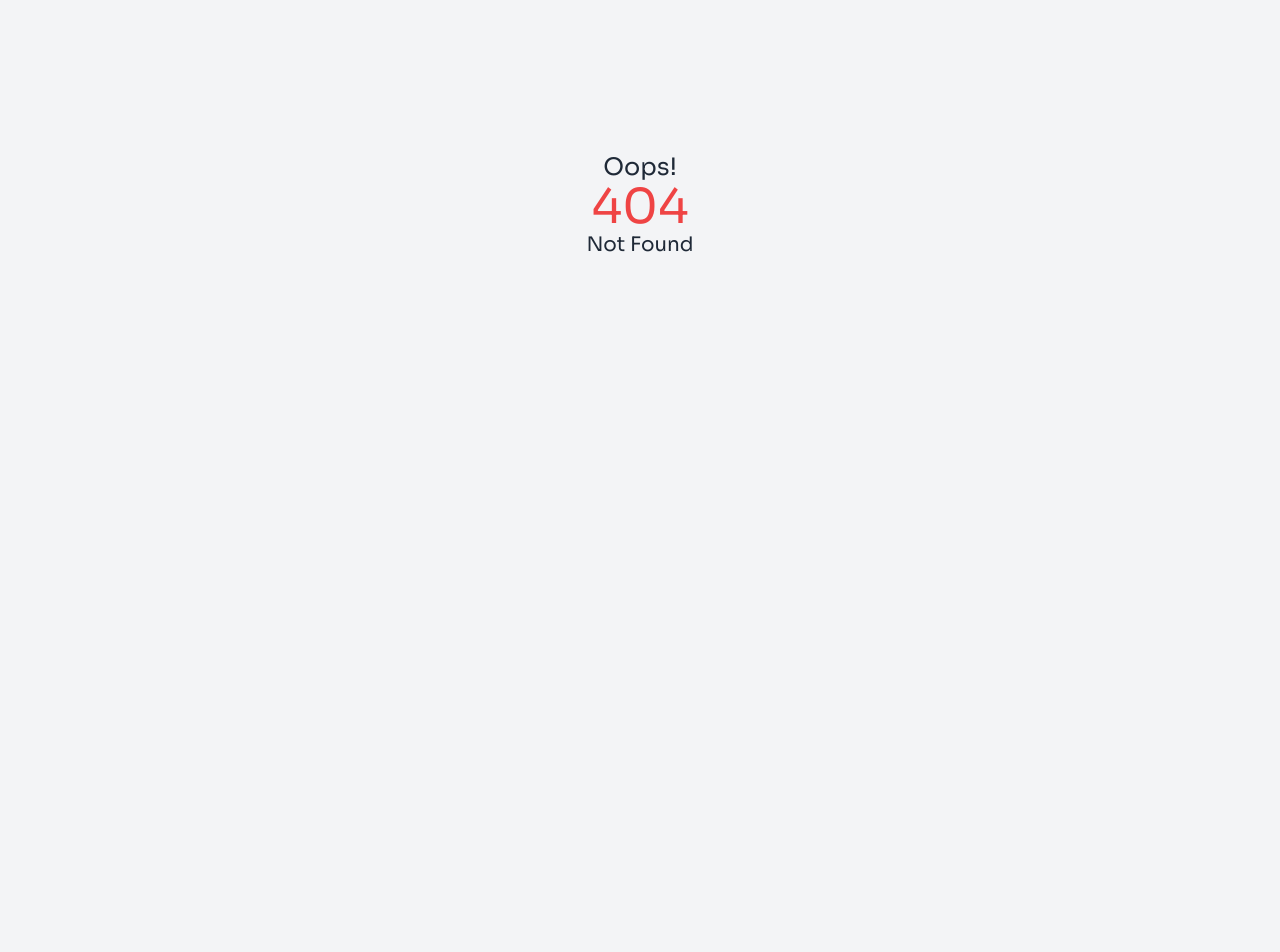
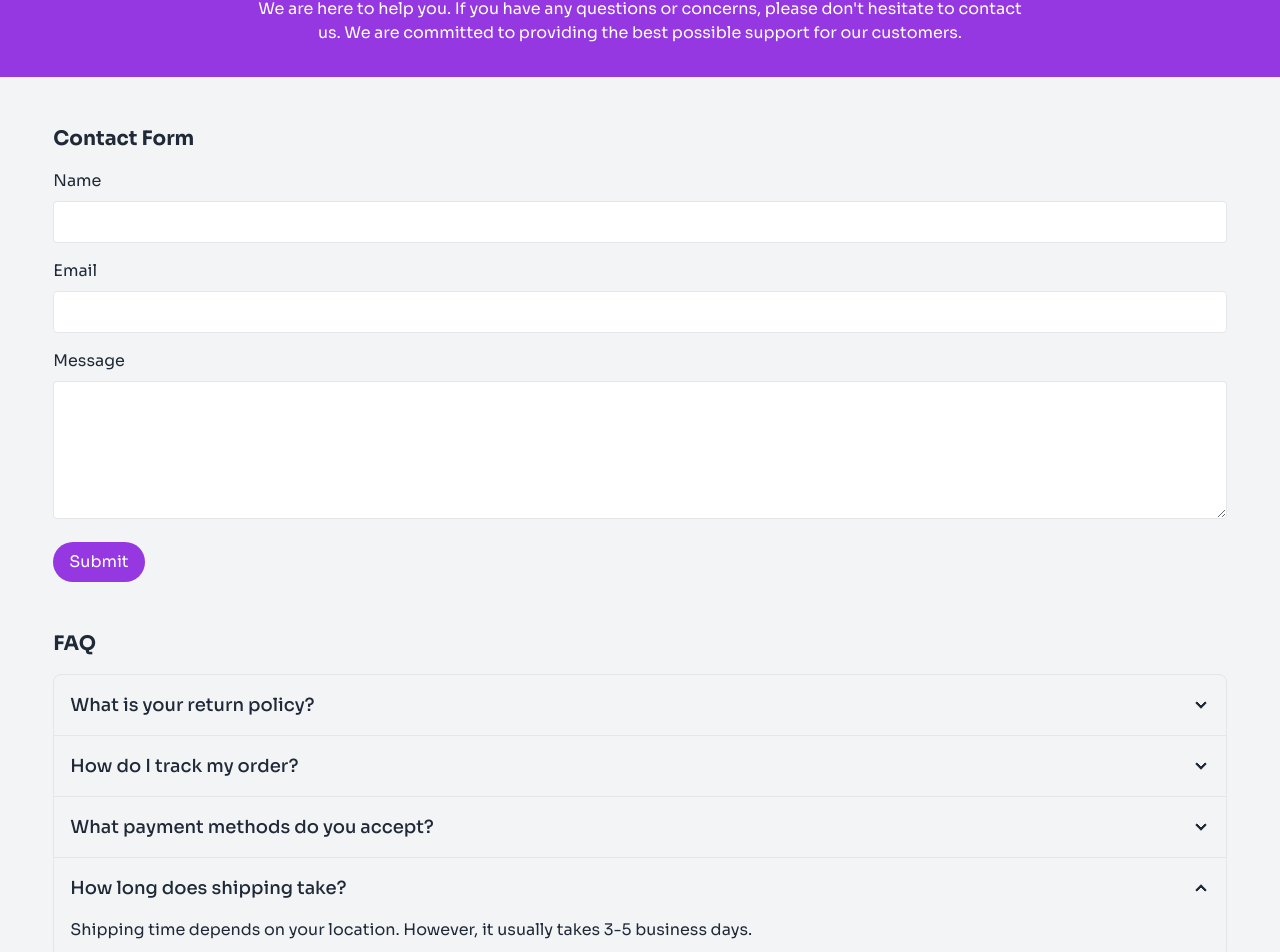
Before and after one commit to RaisulKayesRaka/Gadget-Heaven, a React (Vite) app: page /support in a window 1280 px wide. Before the commit this address had no page. Shown: the part 195-1147 px from the top of the page. Before the commit the page ends 800 px from the top, so only its background shows below. Built offline with nearby package versions, Linux system fonts and the light colour scheme.

Commit message:
Add Support Page

```diff
--- a/package.json
+++ b/package.json
@@ -12,6 +12,7 @@
   "dependencies": {
     "react": "^18.3.1",
     "react-dom": "^18.3.1",
+    "react-helmet-async": "^2.0.5",
     "react-hot-toast": "^2.4.1",
     "react-rating-stars-component": "^2.2.0",
     "react-router-dom": "^6.27.0"
--- a/src/components/Navbar.jsx
+++ b/src/components/Navbar.jsx
@@ -45,10 +45,16 @@ export default function Navbar() {
                 <NavLink to="/">Home</NavLink>
               </li>
               <li>
+                <NavLink to="/about">About Us</NavLink>
+              </li>
+              <li>
                 <NavLink to="/statistics">Statistics</NavLink>
               </li>
               <li>
                 <NavLink to="/dashboard">Dashboard</NavLink>
+              </li>
+              <li>
+                <NavLink to="/support">Support</NavLink>
               </li>
             </ul>
           </div>
@@ -64,6 +70,9 @@ export default function Navbar() {
             </li>
             <li>
               <NavLink to="/dashboard">Dashboard</NavLink>
+            </li>
+            <li>
+              <NavLink to="/support">Support</NavLink>
             </li>
           </ul>
         </div>
--- a/src/components/ProductDetails.jsx
+++ b/src/components/ProductDetails.jsx
@@ -21,6 +21,7 @@ export default function ProductDetails() {
       setInWishlist(true);
     }
   }, [data, id]);
+
 
   const handleAddToCart = (product) => {
     addToCart(product);
--- /dev/null
+++ b/src/components/Support.jsx
@@ -0,0 +1,94 @@
+import Heading from "./Heading";
+
+export default function Support() {
+  return (
+    <div>
+      <Heading
+        title="Support"
+        description="We are here to help you. If you have any questions or concerns, please don't hesitate to contact us. We are committed to providing the best possible support for our customers."
+      />
+      <div className="mx-auto w-11/12 max-w-screen-xl">
+        <div className="my-12">
+          <h3 className="mb-4 text-xl font-bold">Contact Form</h3>
+          <form>
+            <div className="mb-4">
+              <label className="mb-2 block">Name</label>
+              <input
+                type="text"
+                id="name"
+                className="w-full rounded border p-2"
+              />
+            </div>
+            <div className="mb-4">
+              <label className="mb-2 block">Email</label>
+              <input
+                type="email"
+                id="email"
+                className="w-full rounded border p-2"
+              />
+            </div>
+            <div className="mb-4">
+              <label className="mb-2 block">Message</label>
+              <textarea
+                id="message"
+                rows={5}
+                className="w-full rounded border p-2"
+              ></textarea>
+            </div>
+            <button
+              type="submit"
+              className="rounded-full bg-[#9538E2] px-4 py-2 text-white"
+            >
+              Submit
+            </button>
+          </form>
+        </div>
+        <div className="my-12">
+          <h3 className="mb-4 text-xl font-bold">FAQ</h3>
+
+          <div className="join join-vertical w-full">
+            <div className="collapse join-item collapse-arrow border border-base-300">
+              <input type="radio" name="my-accordion-4" defaultChecked />
+              <div className="collapse-title text-lg font-medium">
+                What is your return policy?
+              </div>
+              <div className="collapse-content">
+                <p>
+                  We offer a 30-day return policy. Please contact us to initiate
+                  a return.
+                </p>
+              </div>
+            </div>
+            <div className="collapse join-item collapse-arrow border border-base-300">
+              <input type="radio" name="my-accordion-4" defaultChecked />
+              <div className="collapse-title text-lg font-medium">
+                How do I track my order?
+              </div>
+              <div className="collapse-content">
+                <p>You can track your order by logging into your account.</p>
+              </div>
+            </div>
+            <div className="collapse join-item collapse-arrow border border-base-300">
+              <input type="radio" name="my-accordion-4" defaultChecked />
+              <div className="collapse-title text-lg font-medium">
+                What payment methods do you accept?
+              </div>
+              <div className="collapse-content">
+                <p>We accept all major credit cards.</p>
+              </div>
+            </div>
+            <div className="collapse join-item collapse-arrow border border-base-300">
+              <input type="radio" name="my-accordion-4" defaultChecked />
+              <div className="collapse-title text-lg font-medium">
+                How long does shipping take?
+              </div>
+              <div className="collapse-content">
+                <p>Shipping time depends on your location. However, it usually takes 3-5 business days.</p>
+              </div>
+            </div>
+          </div>
+        </div>
+      </div>
+    </div>
+  );
+}
--- a/src/components/Wishlist.jsx
+++ b/src/components/Wishlist.jsx
@@ -1,14 +1,34 @@
+import { useState } from "react";
+import { addToCart, getAllProductsFromWishlist, removeFromWishlist } from "..";
 import WishlistItem from "./WishlistItem";
 
 export default function Wishlist() {
+  const [wishlistItems, setWishlistItems] = useState(getAllProductsFromWishlist());
+
+  const handleRemoveFromWishlist = (product) => {
+    removeFromWishlist(product);
+    setWishlistItems(getAllProductsFromWishlist());
+  };
+
+  const handleAddToCart = (product) => {
+    addToCart(product);
+    removeFromWishlist(product);
+    setWishlistItems(getAllProductsFromWishlist());
+  };
+
   return (
     <div className="mx-auto w-11/12 max-w-screen-xl">
         <h2 className="text-xl font-bold my-8">Wishlist</h2>
 
       <div className="flex flex-col gap-4">
-        <WishlistItem />
-        <WishlistItem />
-        <WishlistItem />
+      {wishlistItems.map((product) => (
+          <WishlistItem
+            key={product.id}
+            product={product}
+            handleRemoveFromWishlist={handleRemoveFromWishlist}
+            handleAddToCart={handleAddToCart}
+          />
+        ))}
       </div>
     </div>
   )
--- a/src/components/WishlistItem.jsx
+++ b/src/components/WishlistItem.jsx
@@ -1,31 +1,44 @@
-
-export default function WishlistItem() {
+import PropTypes from "prop-types";
+export default function WishlistItem({
+  product,
+  handleRemoveFromWishlist,
+  handleAddToCart,
+}) {
   return (
     <div className="flex w-full justify-between gap-6 rounded-xl bg-white p-6">
       <div className="w-40">
         <img
-          src="../src/assets/banner.jpg"
+          src={product.image}
           alt=""
           className="h-full rounded-lg object-cover"
         />
       </div>
       <div className="flex-1">
-        <h3 className="mb-3 text-lg font-bold">Product Name</h3>
-        <p className="mb-3">
-          Product Description Product Description Product Description Product
-          Description
-        </p>
-        <p className="font-semibold">Price: 0 Tk</p>
+        <h3 className="mb-3 text-lg font-bold">{product.title}</h3>
+        <p className="mb-3">{product.description}</p>
+        <p className="font-semibold">Price: {product.price} Tk</p>
 
-        <button className="mt-3 rounded-full bg-[#9538E2] px-6 py-3 text-white">
+        <button
+          onClick={() => handleAddToCart(product)}
+          className="mt-3 rounded-full bg-[#9538E2] px-6 py-3 text-white"
+        >
           Add to Cart
         </button>
       </div>
       <div>
-        <button className="flex rounded-full border border-red-500 p-1">
+        <button
+          onClick={() => handleRemoveFromWishlist(product)}
+          className="flex rounded-full border border-red-500 p-1"
+        >
           <img src="../src/assets/cancel.svg" alt="" />
         </button>
       </div>
     </div>
-  )
+  );
 }
+
+WishlistItem.propTypes = {
+  product: PropTypes.object,
+  handleRemoveFromWishlist: PropTypes.func,
+  handleAddToCart: PropTypes.func,
+};
--- a/src/index.js
+++ b/src/index.js
@@ -20,7 +20,6 @@ const removeFromCart = (product) => {
     const cart = getAllProductsFromCart();
     const remainingCart = cart.filter((item) => item.id != product.id);
     localStorage.setItem("cart", JSON.stringify(remainingCart));
-    toast.success("Product successfully removed from cart");
 };
 
 const getAllProductsFromWishlist = () => {
@@ -40,7 +39,6 @@ const removeFromWishlist = (product) => {
     const wishlist = getAllProductsFromWishlist();
     const remainingWishlist = wishlist.filter((item) => item.id != product.id);
     localStorage.setItem("wishlist", JSON.stringify(remainingWishlist));
-    toast.success("Product successfully removed from wishlist");
 };
 
 export {addToCart, addToWishlist, getAllProductsFromCart, getAllProductsFromWishlist, removeFromCart, removeFromWishlist};
--- a/src/main.jsx
+++ b/src/main.jsx
@@ -11,6 +11,7 @@ import ErrorPage from "./components/ErrorPage.jsx";
 import ProductDetails from "./components/ProductDetails.jsx";
 import Cart from "./components/Cart.jsx";
 import Wishlist from "./components/Wishlist.jsx";
+import Support from "./components/Support.jsx";
 
 const router = createBrowserRouter([
   {
@@ -54,6 +55,10 @@ const router = createBrowserRouter([
         ]
       },
       {
+        path: "/support",
+        element: <Support />,
+      },
+      {
         path: "/product/:id",
         element: <ProductDetails />,
         loader: () => fetch("../data/products.json"),
```
Also changed, not shown: 1 other file (tests, documents, lock files or other folders).
